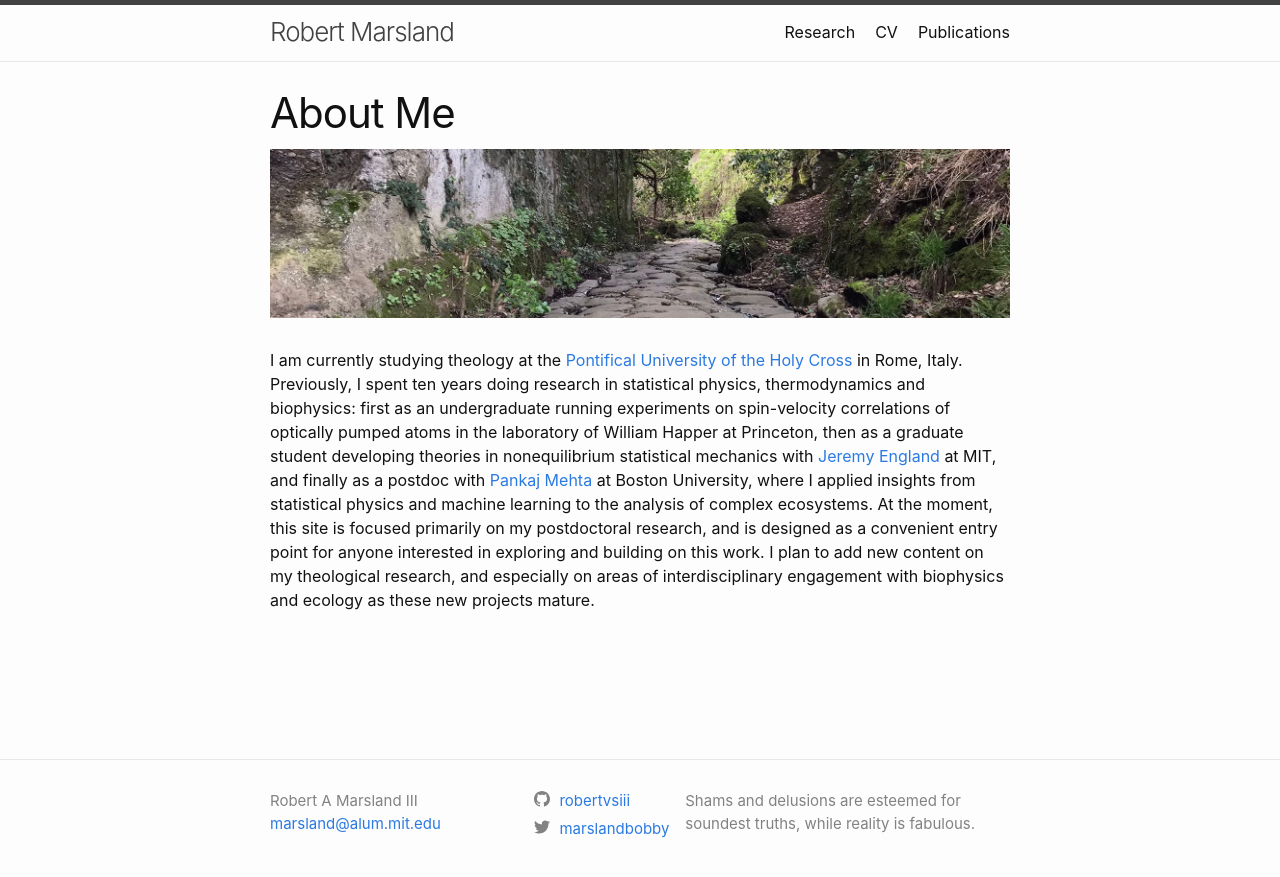
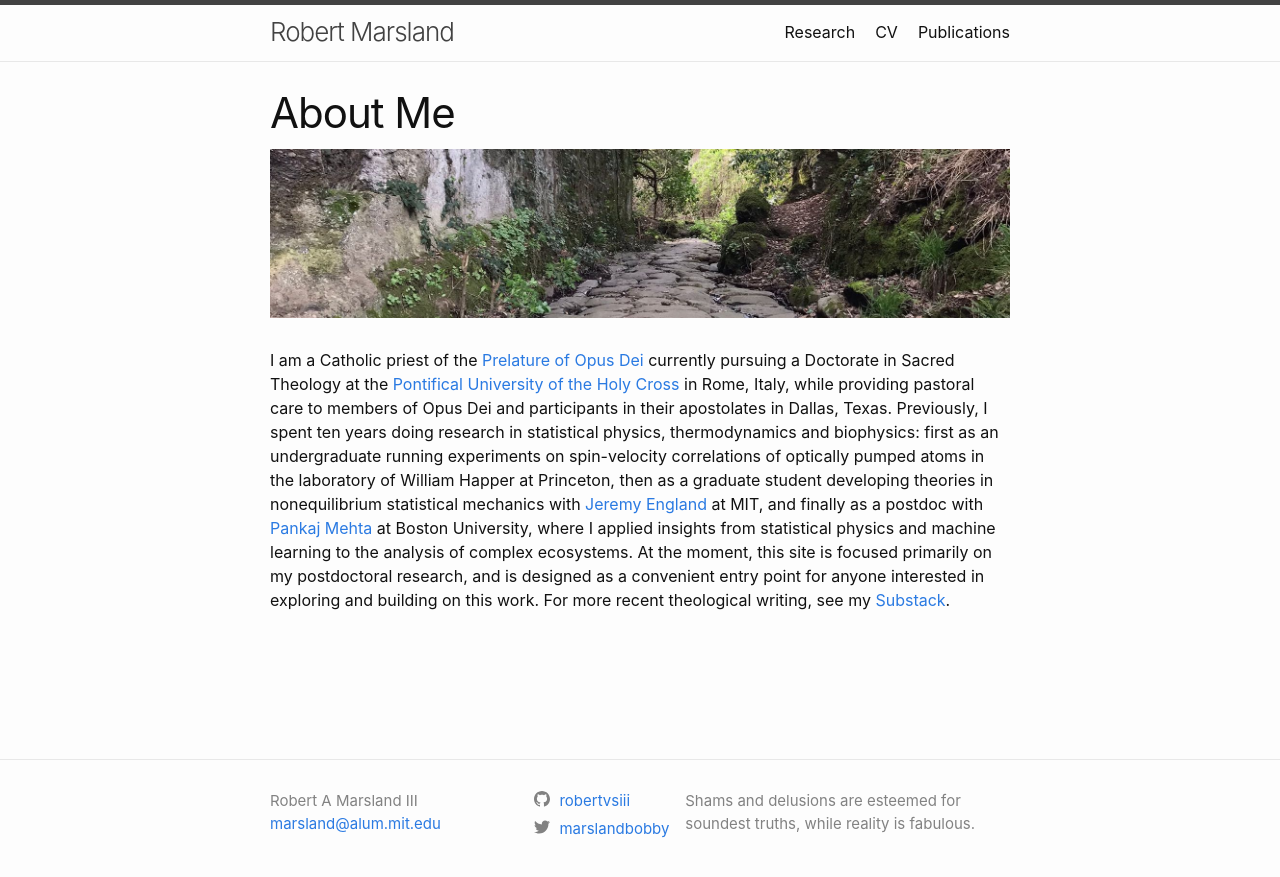
Before and after one commit to robertvsiii/robertvsiii.github.io, a Jekyll site: the page built from index.markdown, in a window 1280 px wide. Shown: the top 877 px of the page. Built offline with Jekyll 4.4.1, drawn with Linux system fonts in a browser that asks for light colours.

Commit message:
Update intro

```diff
--- a/index.markdown
+++ b/index.markdown
@@ -7,9 +7,11 @@ featured-image: etruscan-road-banner.jpeg
 featured-image-alt: Etruscan road
 ---
 
-I am currently studying theology at the [Pontifical University of the Holy Cross][pusc] in Rome, Italy. Previously, I spent ten years doing research in statistical physics, thermodynamics and biophysics: first as an undergraduate running experiments on spin-velocity correlations of optically pumped atoms in the laboratory of William Happer at Princeton, then as a graduate student developing theories in nonequilibrium statistical mechanics with [Jeremy England][jeremy] at MIT, and finally as a postdoc with [Pankaj Mehta][pankaj] at Boston University, where I applied insights from statistical physics and machine learning to the analysis of complex ecosystems. At the moment, this site is focused primarily on my postdoctoral research, and is designed as a convenient entry point for anyone interested in exploring and building on this work. I plan to add new content on my theological research, and especially on areas of interdisciplinary engagement with biophysics and ecology as these new projects mature.
+I am a Catholic priest of the [Prelature of Opus Dei][opusdei] currently pursuing a Doctorate in Sacred Theology at the [Pontifical University of the Holy Cross][pusc] in Rome, Italy, while providing pastoral care to members of Opus Dei and participants in their apostolates in Dallas, Texas. Previously, I spent ten years doing research in statistical physics, thermodynamics and biophysics: first as an undergraduate running experiments on spin-velocity correlations of optically pumped atoms in the laboratory of William Happer at Princeton, then as a graduate student developing theories in nonequilibrium statistical mechanics with [Jeremy England][jeremy] at MIT, and finally as a postdoc with [Pankaj Mehta][pankaj] at Boston University, where I applied insights from statistical physics and machine learning to the analysis of complex ecosystems. At the moment, this site is focused primarily on my postdoctoral research, and is designed as a convenient entry point for anyone interested in exploring and building on this work. For more recent theological writing, see my [Substack][walden].
 
+[opusdei]: https://opusdei.org/en-us/article/governance/
 [brown]: http://users.ox.ac.uk/~brownhr/
 [pusc]: https://en.pusc.it/
 [pankaj]: http://physics.bu.edu/~pankajm/
 [jeremy]: https://scholar.google.com/citations?hl=en&user=UnBLlzEAAAAJ&view_op=list_works&sortby=pubdate
+[walden]: https://walden.substack.com/p/looking-back-looking-ahead
```
